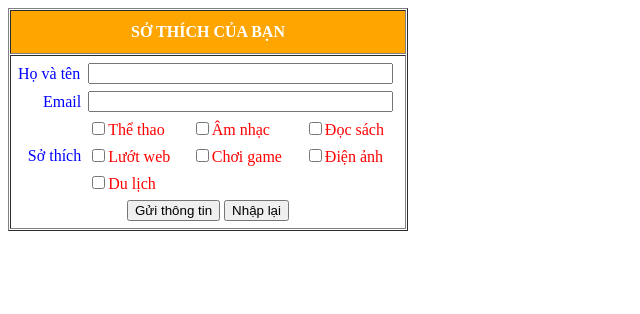
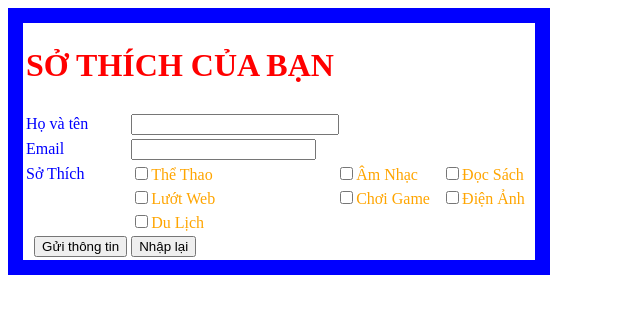
Before and after one commit to HanhHeo/M1, a plain HTML site: page 04/01. [Thực hành] Sử dụng thẻ HTML cơ bản/simpleform3.html in a window 1280 px wide. Shown: the whole page, without its empty margins (0-640 px from the left). Drawn offline with Linux system fonts and the light colour scheme.

Commit message:
cac bai tao form

```diff
--- a/04/01. [Thực hành] Sử dụng thẻ HTML cơ bản/simpleform3.html
+++ b/04/01. [Thực hành] Sử dụng thẻ HTML cơ bản/simpleform3.html
@@ -1,80 +1,58 @@
 <!DOCTYPE html>
 <html lang="en">
+
 <head>
     <meta charset="UTF-8">
     <meta http-equiv="X-UA-Compatible" content="IE=edge">
     <meta name="viewport" content="width=device-width, initial-scale=1.0">
     <title>sở thích của bạn</title>
 </head>
+
 <body>
-    <table>
-        <table border="1" bgcolor="white" width="400" height="200" cellspacing="1">
+<div bgcolor="blue" style="background-color: blue;padding: 15px;width: 512px;">
+    <table bgcolor="white" style="width: 100%;">
+        <tr><td colspan="4">    <h1><font color="red">SỞ THÍCH CỦA BẠN</font></h1></td></tr>
+            <tbody><tr><td colspan="4"></td></tr>
             <tr>
-                <th height="40" bgcolor="orange"><font color="white">SỞ THÍCH CỦA BẠN</font></th>
+                <td><font color="blue">Họ và tên</font></td>
+                <td colspan="2">
+                    <input type="text" name="ho va ten" width="100px" style="width: 200px;">
+                </td>
+                <td></td>
             </tr>
             <tr>
-                <td>
-                    <table bgcolor="white" cellspacing="5" width="100%" height="100%">
-                        <tr height="15">
-                            <td><font color="blue">Họ và tên</font></td>
-                            <td colspan="3"><input type="text" name="name" size="35"/></td>
-                        </tr>
-                        <tr height="15">
-                            <td align="right"><font color="blue">Email</font></td>
-                            <td colspan="3"><input type="email" name="email" size="35"/></td>
-                        </tr>
-                        <tr height="15">
-                            <td rowspan="3" align="right"><font color="blue">Sở thích</font></td>
-                            <td><input type="checkbox" name="hobby"/ size="35"><font color="red">Thể thao</font></td>
-                            <td><input type="checkbox" name="hobby"/ size="35"><font color="red">Âm nhạc</font></td>
-                            <td><input type="checkbox" name="hobby"/ size="35"><font color="red">Đọc sách</font></td>
-                        </tr>
-                        <tr height="15">
+                <td><font color="blue">Email</font></td>
+                <td><input type="text" name="email" width="70px"></td>
+                <td></td>
+                <td></td>
+            </tr>
+            <tr>
+                <td><font color="blue">Sở Thích</font></td>
+                <td><font color="orange"><input type="checkbox" name="Sport" value="Thể Thao" width="50px" height="50px">Thể Thao</font></td>
+                <td><font color="orange"><input type="checkbox" name="Music" value="Âm Nhạc" width="50px" height="50px">Âm Nhạc</font></td>
+                <td><font color="orange"><input type="checkbox" name="Reading Book" value="Đọc Sách" width="50px" height="50px">Đọc Sách</font></td>
+            </tr>
+            <tr>
 
-                            <td><input type="checkbox" name="hobby"/ size="35"><font color="red">Lướt web</font></td>
-                            <td><input type="checkbox" name="hobby"/ size="35"><font color="red">Chơi game</font></td>
-                            <td><input type="checkbox" name="hobby"/ size="35"><font color="red">Điện ảnh</font></td>
-                        </tr>
-                        <tr height="15">
+                <td></td>
+                <td><font color="orange"><input type="checkbox" name="Surf the web" value="Lướt web" width="50px" height="50px">Lướt Web</font></td>
+                <td><font color="orange"><input type="checkbox" name="Play Game" value="Chơi Game" width="50px" height="50px">Chơi Game</font></td>
+                <td><font color="orange"><input type="checkbox" name="Movie" value="Điện Ảnh" width="50px" height="50px">Điện Ảnh</font></td>
 
-                            <td><input type="checkbox" name="hobby"/ size="35"><font color="red">Du lịch</font></td>
-                            <td></td>
-                            <td></td>
-                        </tr>
-                        <tr height="15">
-                            <td colspan="4" align="center">
-                                <input type="submit" value="Gửi thông tin"/>
-                                <input type="reset" value="Nhập lại"/>
-                            </td>
-                        </tr>
-                    </table>
-                </td>
+            </tr>
+            <tr>
+                <td></td>
+                <td><font color="orange"><input type="checkbox" name="Travel" value="Du lịch" width="50px" height="50px">Du Lịch</font></td>
+                <td></td>
+                <td></td>
+            </tr>
+            <tr>
+                <td align="right"><input type="Submit" value="Gửi thông tin" width="150"></td>
+                <td align="left"><input type="Submit" value="Nhập lại" width="75"></td>
+                <td></td>
+                <td></td>
             </tr>
         </table>
-    </body>
-    </html>
-
-
-
-
-
-
-
-
-
-
-
-
-
-
-
-
-
-
-
-
-
-
-
-</body>
+    </div>
+ </body>
 </html>
```
Also changed, not shown: 04/01. [Thực hành] Sử dụng thẻ HTML cơ bản/simpleform4.html (added, +74 -0 lines), 04/01. [Thực hành] Sử dụng thẻ HTML cơ bản/simpleform5.html (added, +88 -0 lines).
